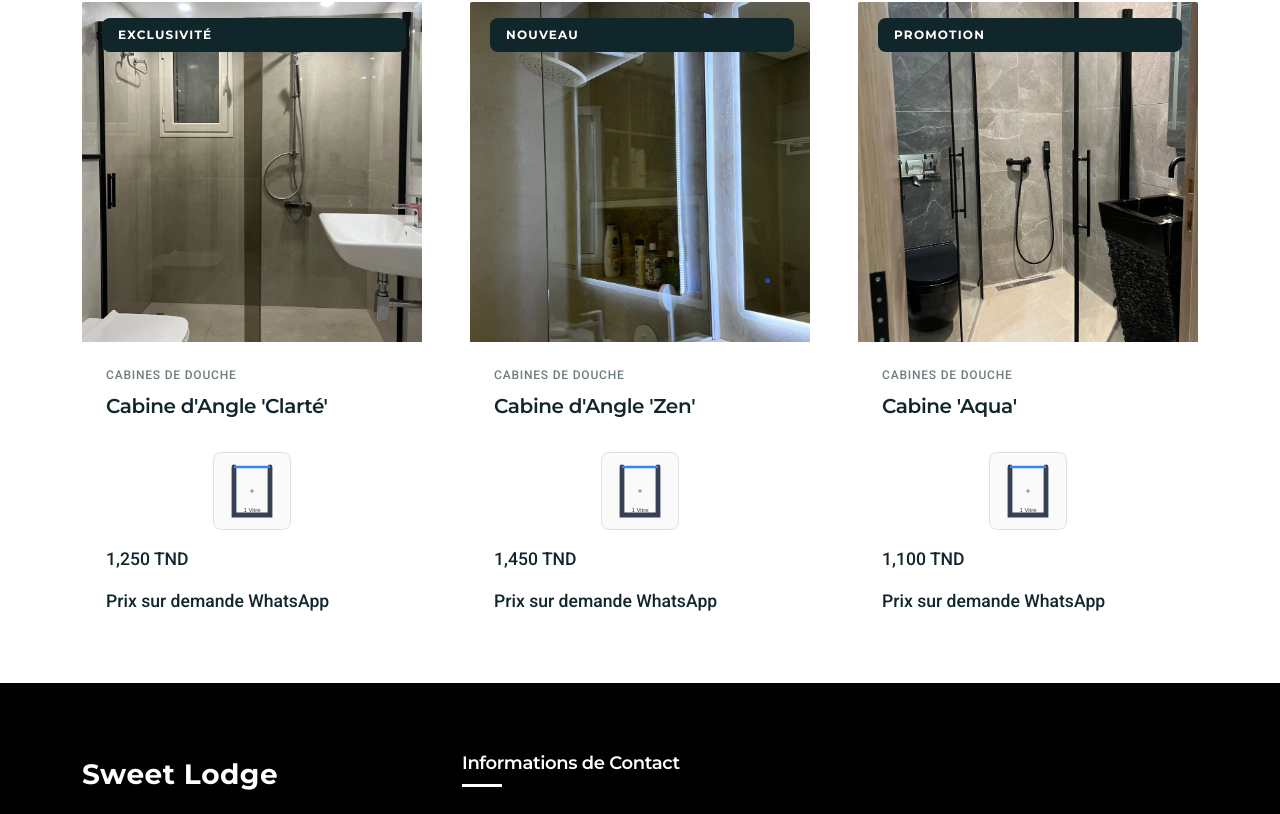
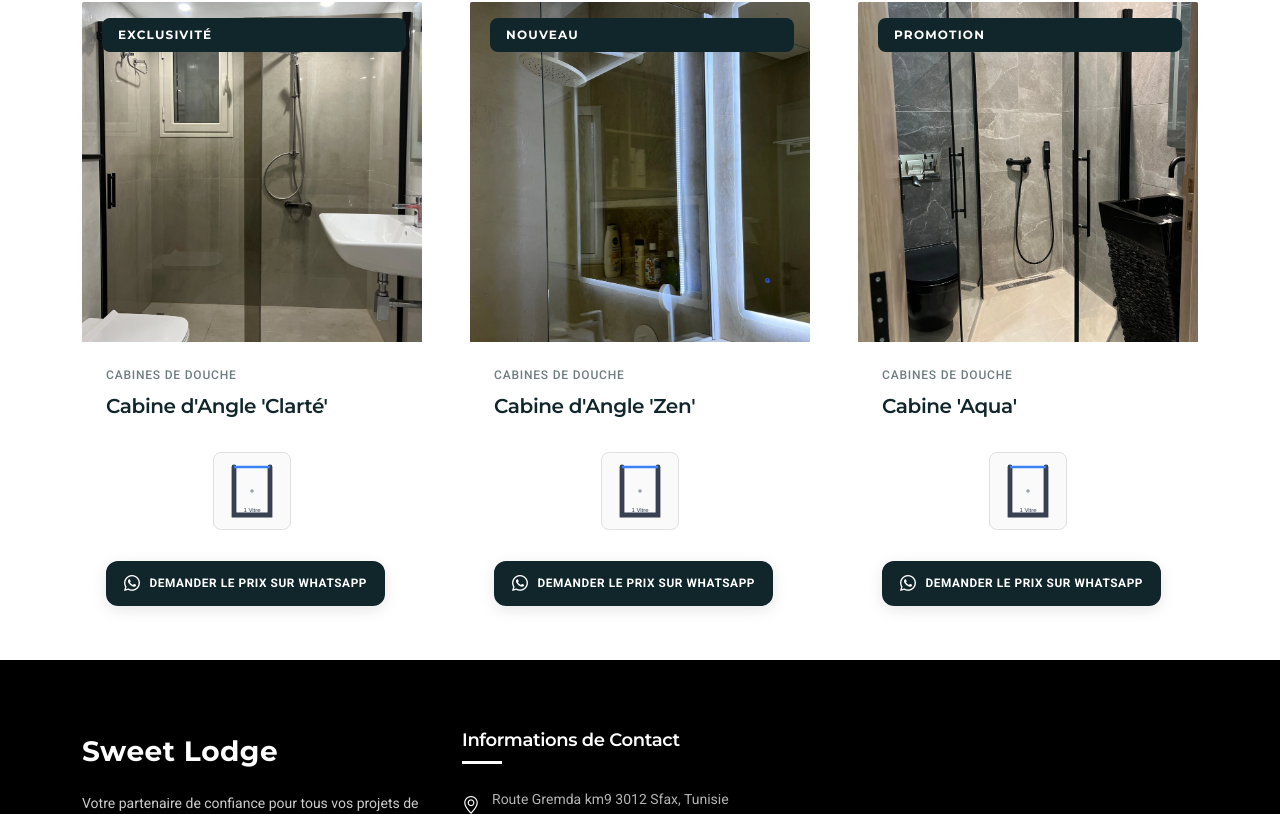
Before and after one commit to khalilbenjemmaa/E-Shower-Cabin, an Angular app: page /#/ in a window 1280 px wide. Shown: the part 1682-2496 px from the top of the page. Built offline with nearby package versions, Linux system fonts and the light colour scheme.

Commit message:
UPDATED VERSION

```diff
--- a/src/app/app.component.html
+++ b/src/app/app.component.html
@@ -101,7 +101,6 @@
                   <div class="result-name">{{ product.name }}</div>
                   <div class="result-category">{{ product.category }}</div>
                 </div>
-                <div class="result-price">Prix sur demande WhatsApp</div>
               </div>
             </div>
 
@@ -163,7 +162,6 @@
                       <div class="result-name">{{ product.name }}</div>
                       <div class="result-category">{{ product.category }}</div>
                     </div>
-                    <div class="result-price">{{ product.price }} TND</div>
                   </div>
                 </div>
 
--- a/src/app/contact/contact.component.html
+++ b/src/app/contact/contact.component.html
@@ -45,8 +45,7 @@
               </div>
               <div class="info-content">
                 <h4>Email</h4>
-                <p><a href="mailto:contact@cabinededouche.tn">contact&#64;cabinededouche.tn</a></p>
-                <p><a href="mailto:info@cabinededouche.tn">info&#64;cabinededouche.tn</a></p>
+                <p><a href="mailto:Sweetlodge.mba@gmail.com">Sweetlodge.mba&#64;gmail.com</a></p>
               </div>
             </div>
 
@@ -65,8 +64,8 @@
             <div class="social-links">
               <h4>Suivez-Nous</h4>
               <div class="social-icons">
-                <a href="#" class="social-icon"><i class="bi bi-facebook"></i></a>
-                <a href="#" class="social-icon"><i class="bi bi-instagram"></i></a>
+                <a href="https://www.facebook.com/p/sweet_lodgetn-100090259461661/" target="_blank" rel="noopener noreferrer" class="social-icon"><i class="bi bi-facebook"></i></a>
+                <a href="https://www.instagram.com/sweet_lodge.tn/" target="_blank" rel="noopener noreferrer" class="social-icon"><i class="bi bi-instagram"></i></a>
                 <a href="#" class="social-icon"><i class="bi bi-linkedin"></i></a>
                 <a href="#" class="social-icon"><i class="bi bi-twitter"></i></a>
               </div>
--- a/src/app/home/home.component.html
+++ b/src/app/home/home.component.html
@@ -48,13 +48,13 @@
           </div>
 
           <div class="floating-elements">
-            <a href="https://www.facebook.com" target="_blank" class="floating-icon facebook" data-aos="fade-up" data-aos-delay="600">
+            <a href="https://www.facebook.com/p/sweet_lodgetn-100090259461661/" target="_blank" class="floating-icon facebook" data-aos="fade-up" data-aos-delay="600">
               <i class="bi bi-facebook"></i>
             </a>
-            <a href="https://www.instagram.com" target="_blank" class="floating-icon instagram" data-aos="fade-up" data-aos-delay="700">
+            <a href="https://www.instagram.com/sweet_lodge.tn/" target="_blank" class="floating-icon instagram" data-aos="fade-up" data-aos-delay="700">
               <i class="bi bi-instagram"></i>
             </a>
-            <a href="https://wa.me/21671123456" target="_blank" class="floating-icon whatsapp" data-aos="fade-up" data-aos-delay="800">
+            <a href="https://wa.me/21671123456" target="_blank" class="floating-icon whatsapp"  data-aos-delay="700">
               <i class="bi bi-whatsapp"></i>
             </a>
           </div>
@@ -134,8 +134,11 @@
                   <text x="50" y="85" font-family="Arial" font-size="10" text-anchor="middle" fill="#374151">1 Vitre</text>
                 </svg>
               </div>
-              <div class="product-price">1,250 TND</div>
-                          <div class="product-price">Prix sur demande WhatsApp</div>
+              <a class="btn primary-action home-whatsapp-btn" target="_blank" rel="noopener noreferrer"
+                 [href]="getWhatsAppLink('Cabine d\'Angle Clarté', 'assets/img/product/1.webp')">
+                <i class="bi bi-whatsapp"></i>
+                Demander le prix sur WhatsApp
+              </a>
             </div>
           </div>
         </div>
@@ -164,8 +167,11 @@
                   <text x="50" y="85" font-family="Arial" font-size="10" text-anchor="middle" fill="#374151">1 Vitre</text>
                 </svg>
               </div>
-              <div class="product-price">1,450 TND</div>
-                          <div class="product-price">Prix sur demande WhatsApp</div>
+              <a class="btn primary-action home-whatsapp-btn" target="_blank" rel="noopener noreferrer"
+                 [href]="getWhatsAppLink('Cabine d\'Angle Zen', 'assets/img/product/5.webp')">
+                <i class="bi bi-whatsapp"></i>
+                Demander le prix sur WhatsApp
+              </a>
             </div>
           </div>
         </div>
@@ -194,8 +200,11 @@
                   <text x="50" y="85" font-family="Arial" font-size="10" text-anchor="middle" fill="#374151">1 Vitre</text>
                 </svg>
               </div>
-              <div class="product-price">1,100 TND</div>
-                          <div class="product-price">Prix sur demande WhatsApp</div>
+              <a class="btn primary-action home-whatsapp-btn" target="_blank" rel="noopener noreferrer"
+                 [href]="getWhatsAppLink('Cabine Aqua', 'assets/img/product/3.webp')">
+                <i class="bi bi-whatsapp"></i>
+                Demander le prix sur WhatsApp
+              </a>
             </div>
           </div>
         </div>
--- a/src/app/home/home.component.scss
+++ b/src/app/home/home.component.scss
@@ -297,6 +297,37 @@
   font-size: 1.5rem;
   font-weight: 700;
   color: #11262B !important;
+}
+
+.home-whatsapp-btn {
+  display: inline-flex;
+  align-items: center;
+  justify-content: center;
+  gap: 0.55rem;
+  margin-top: 0.9rem;
+  background: #11262B;
+  color: #fff;
+  border: 2px solid #11262B;
+  border-radius: 12px;
+  padding: 0.7rem 1rem;
+  font-weight: 700;
+  text-transform: uppercase;
+  letter-spacing: 0.05em;
+  font-size: 0.74rem;
+  line-height: 1.2;
+  transition: all 0.3s ease;
+  text-decoration: none;
+}
+
+.home-whatsapp-btn:hover {
+  background: #fff;
+  color: #11262B;
+  transform: translateY(-3px);
+  box-shadow: 0 8px 25px rgba(0, 0, 0, 0.2);
+}
+
+.home-whatsapp-btn i {
+  font-size: 1rem;
 }
 
 .original-price {
--- a/src/app/home/home.component.ts
+++ b/src/app/home/home.component.ts
@@ -11,5 +11,16 @@ import { RouterLink } from '@angular/router';
   styleUrls: ['./home.component.scss']
 })
 export class HomeComponent {
+  private readonly whatsappPhone = '21699809804';
+  private readonly deployedBase = 'https://sweetlodge.com.tn/#/';
+
+  getWhatsAppLink(productName: string, imagePath: string): string {
+    const imageUrl = imagePath.startsWith('assets/') ? `${this.deployedBase}${imagePath}` : imagePath;
+    const text = encodeURIComponent(
+      `${imageUrl}\nBonjour, je suis intéressé par ce produit : ${productName}\nPouvez-vous m'indiquer le prix ?`
+    );
+
+    return `https://wa.me/${this.whatsappPhone}?text=${text}`;
+  }
 
 }
--- a/src/app/product-details/product-details.component.ts
+++ b/src/app/product-details/product-details.component.ts
@@ -16,7 +16,7 @@ export class ProductDetailsComponent implements OnInit {
     getWhatsAppLink(): string {
       if (!this.product) return 'https://wa.me/21699809804';
       const phone = '21699809804';
-      const deployedBase = 'https://khalilbenjemmaa.github.io/E-Shower-Cabin/';
+      const deployedBase = 'https://sweetlodge.com.tn/#/';
       // Convert local asset path to deployed image URL
       let imageUrl = '';
       if (this.product.image && this.product.image.startsWith('assets/')) {
```
Also changed, not shown: src/assets/css/main.css.
